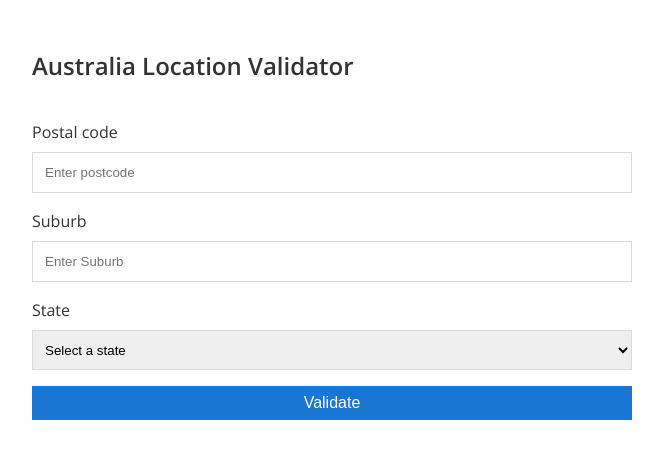
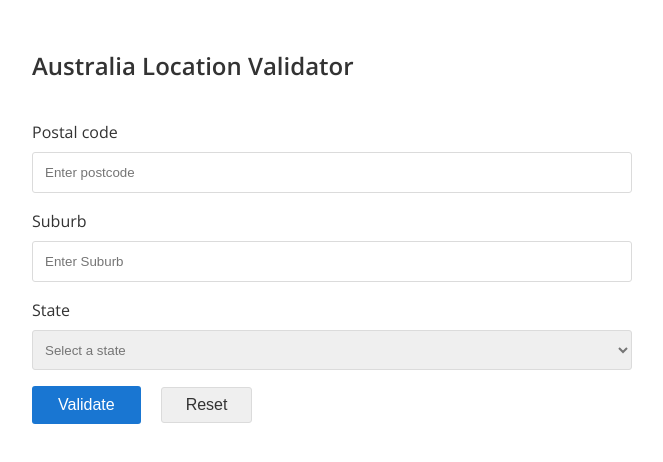
Before and after one commit to kcsuraj/react-tech-test, a React (Create React App) app: page / in a window 1280 px wide. Shown: the top 462 px of the page, without its empty margins (308-971 px from the left). Built offline with nearby package versions, Linux system fonts and the light colour scheme.

Commit message:
Add button to reset form & apply UI changes

```diff
--- a/src/components/addressForm/AddressForm.scss
+++ b/src/components/addressForm/AddressForm.scss
@@ -18,15 +18,22 @@
   &__fields {
     margin-bottom: 24px;
   }
+}
 
-  &__footer {
-    &__button {
-      background-color: $primary;
-      border-color: transparent;
-      font-size: 16px;
-      padding: 6px 12px;
-      color: #fff;
-      width: 100%;
-    }
+.button {
+  border-color: transparent;
+  font-size: 16px;
+  padding: 8px 24px;
+  color: #fff;
+  margin-right: 20px;
+  border-radius: 3px;
+
+  &--primary {
+    background-color: $primary;
+  }
+
+  &--outline {
+    border: 1px solid #dbdbdb;
+    color: $text-primary;
   }
 }
--- a/src/components/addressForm/AddressForm.tsx
+++ b/src/components/addressForm/AddressForm.tsx
@@ -128,14 +128,22 @@ const AddressForm: FC = () => {
     handleAddressValidation();
   };
 
+  /**
+   * Clear form inputs and validation message
+   */
+  const handleFormReset = () => {
+    setFormValues(initialFormValues);
+    setValidationMessage('');
+  };
+
   return (
     <div className="container">
       <div className="form__header">
         <h1 className="form__header__title">Australia Location Validator</h1>
       </div>
-      <form className='form__fields' onSubmit={handleFormSubmit}>
+      <form className="form__fields" onSubmit={handleFormSubmit}>
         <InputField
-          type="text"
+          type="number"
           name="postcode"
           value={formValues.postcode}
           label="Postal code"
@@ -162,9 +170,12 @@ const AddressForm: FC = () => {
           placeholder="Select state"
           required={true}
         />
-        <div className="form__footer">
-          <button type="submit" className="form__footer__button">
+        <div>
+          <button type="submit" className="button button--primary">
             Validate
+          </button>
+          <button onClick={handleFormReset} className="button button--outline">
+            Reset
           </button>
         </div>
       </form>
--- a/src/components/inputField/InputField.scss
+++ b/src/components/inputField/InputField.scss
@@ -11,5 +11,6 @@
     border: 1px solid #dbdbdb;
     width: 100%;
     padding: 12px;
+    border-radius: 3px;
   }
 }
--- a/src/components/select/Select.scss
+++ b/src/components/select/Select.scss
@@ -3,4 +3,6 @@
   border: 1px solid #dbdbdb;
   width: 100%;
   padding: 8px;
+  border-radius: 3px;
+  color: #757575;
 }
```
